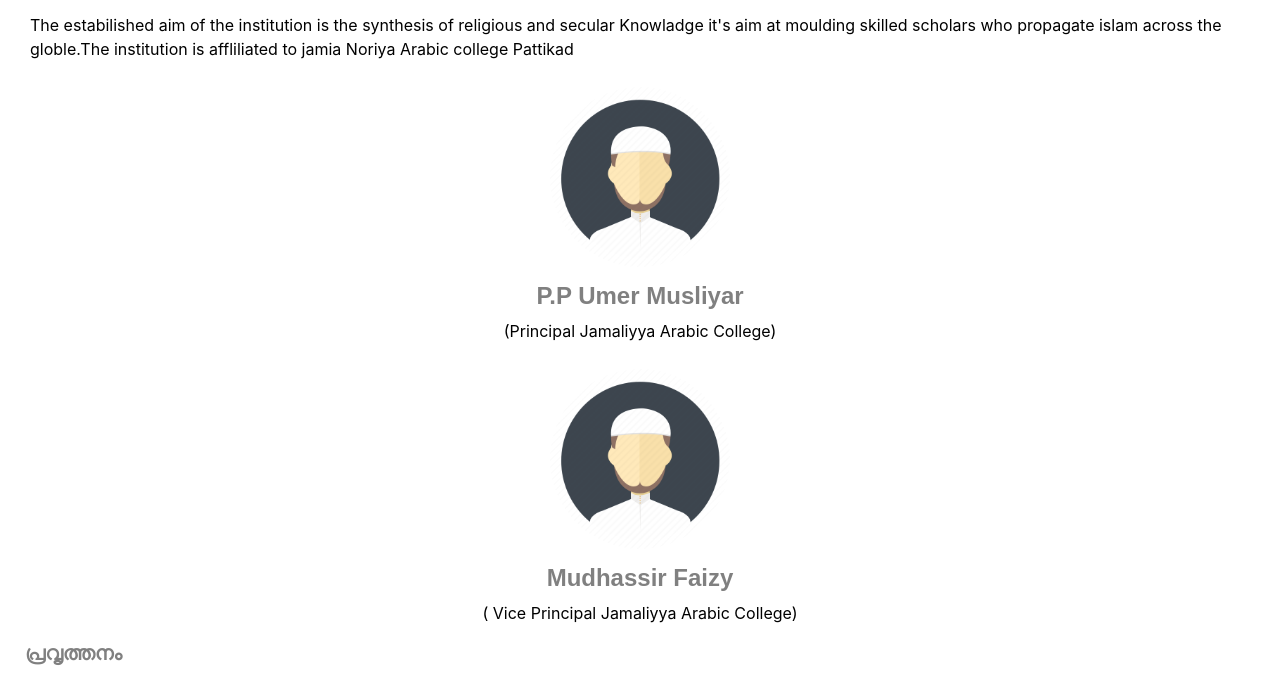
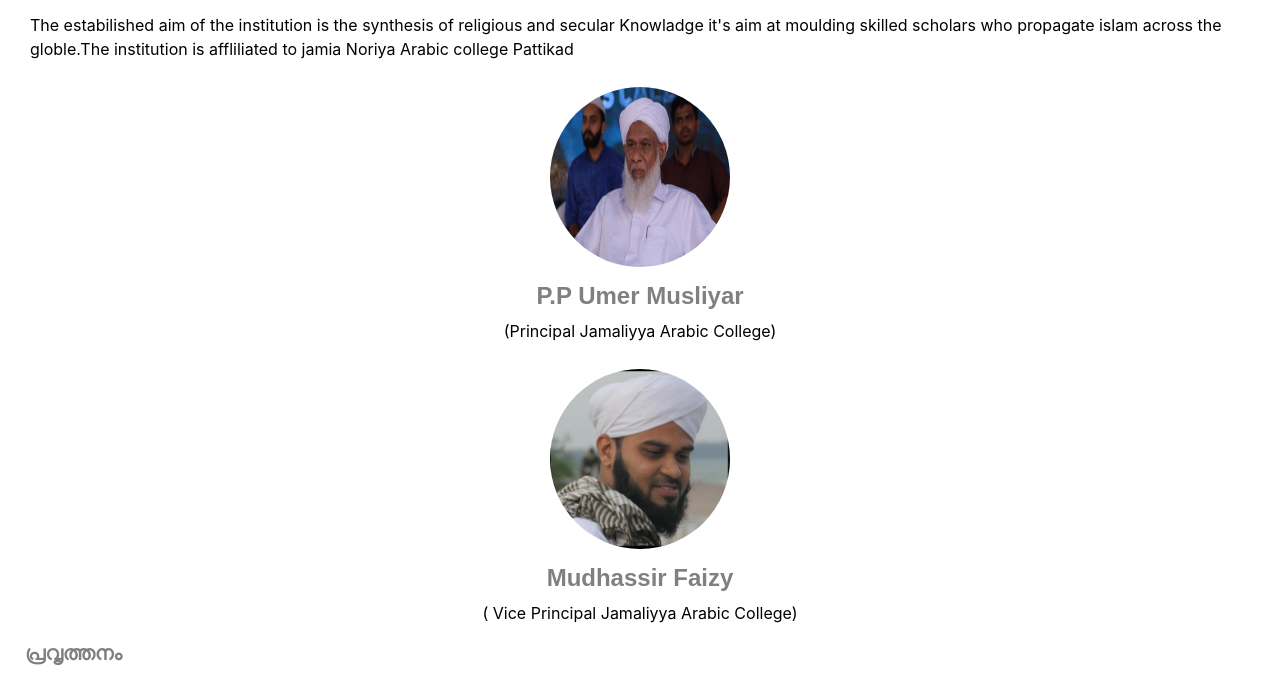
Before and after one commit to thewebsi/jamaliya, a plain HTML site: page index.html in a window 1280 px wide. Shown: the part 116-793 px from the top of the page. Drawn offline with nearby package versions, Linux system fonts and the light colour scheme.

Commit message:
Update index.html

```diff
--- a/index.html
+++ b/index.html
@@ -27,12 +27,12 @@
  <p style="color: rgb(0, 0, 0);  margin-left: 30px; margin-top: 15px; margin-right: 20px;">The estabilished aim of the institution is the synthesis of religious and secular Knowladge it's aim at moulding skilled scholars who propagate islam across the globle.The institution is affliliated to jamia Noriya Arabic college Pattikad</p>
 
    <center>
-   <img src="person.png" style="border-radius: 300px; height: 180px; width: 180px; margin-top: 10px;">
+   <img src="umer.jpg" style="border-radius: 300px; height: 180px; width: 180px; margin-top: 10px;">
    <h4 style="color: gray; font-family: arial; font-weight: bolder; margin-top: 15px;">P.P Umer Musliyar</h3>
     <a style="color: black; margin-top: 10px; font-weight: 400;">(Principal Jamaliyya Arabic College)</p>
  </center>
  <center>
-  <img src="person.png" style="border-radius: 300px; height: 180px; width: 180px; margin-top: 10px;">
+  <img src="vice.jpeg" style="border-radius: 300px; height: 180px; width: 180px; margin-top: 10px;">
   <h4 style=" color: gray; font-family: arial; font-weight: bolder; margin-top: 15px;">Mudhassir Faizy</h3>
    <a style="color: black; margin-top: 10px; font-weight: 400;">( Vice Principal Jamaliyya Arabic College)</p>
 </center>
```
